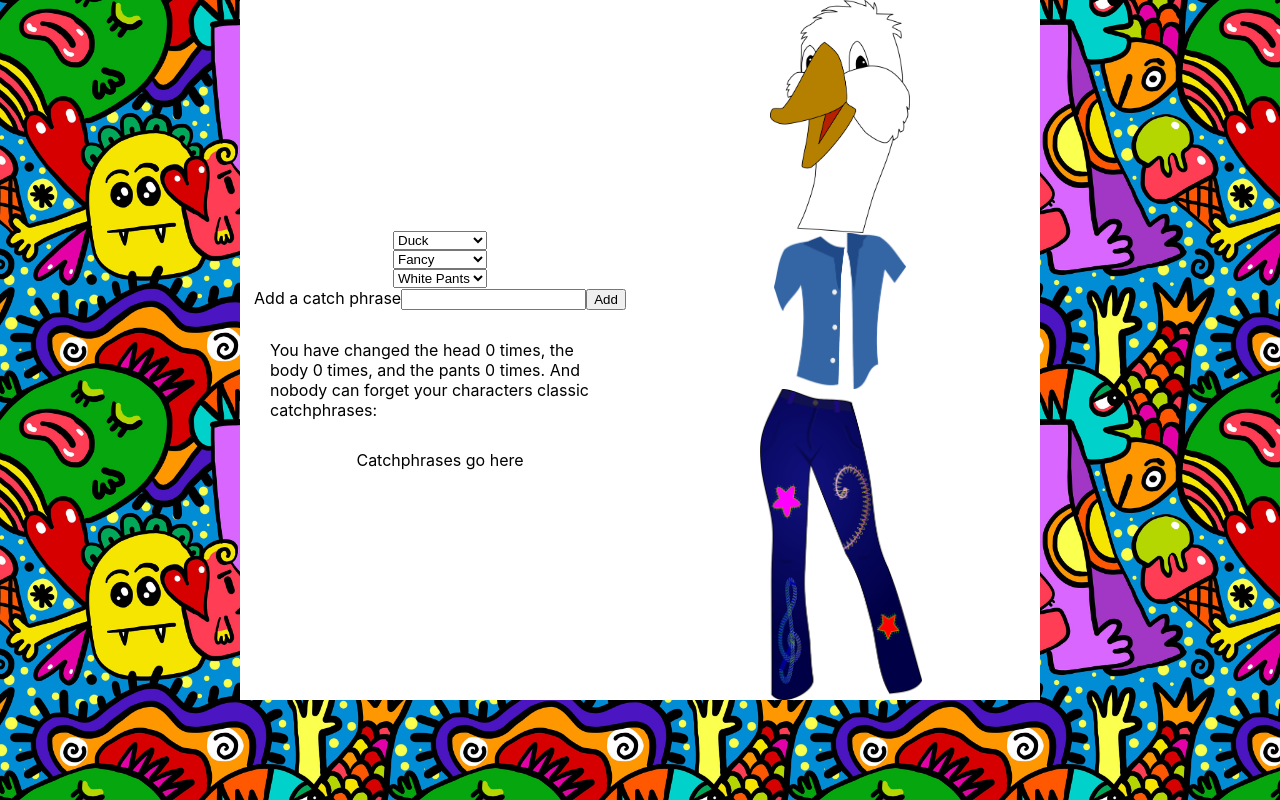
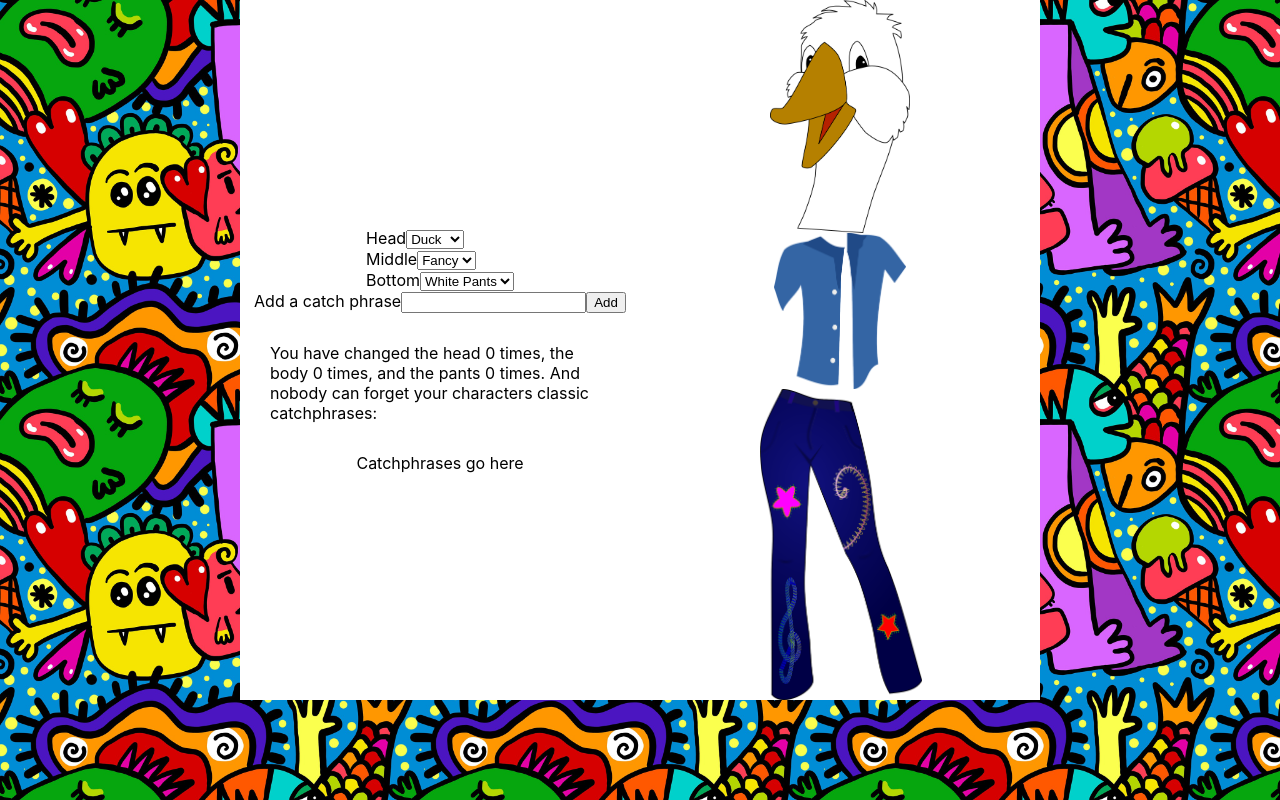
Before and after one commit to p-brubaker/character-builder, a React (Create React App) app: page / in a window 1280 px wide. Built offline with nearby package versions, Linux system fonts and the light colour scheme.

Commit message:
refactor dropdowns into a component

```diff
--- /dev/null
+++ b/src/components/dropdown/Dropdown.jsx
@@ -0,0 +1,20 @@
+import React from 'react'
+
+function Dropdown({ options, label }) {
+  return (
+    <div className="dropdown">
+      <label htmlFor={label}>{label}</label>
+      <select name={label}>
+        {options.map((option) => (
+          <>
+            <option value={option} key={option}>
+              {option}
+            </option>
+          </>
+        ))}
+      </select>
+    </div>
+  )
+}
+
+export default Dropdown
--- a/src/components/inputField/InputField.jsx
+++ b/src/components/inputField/InputField.jsx
@@ -1,27 +1,18 @@
 import React from 'react'
+import Dropdown from '../dropdown/Dropdown'
 import './InputField.css'
 
 function InputField() {
   return (
     <div className="input-field">
       <div className="picker">
-        <select name="head" id="head">
-          <option value="duck">Duck</option>
-          <option value="bird">Bird</option>
-          <option value="dog">Dog</option>
-          <option value="horse">Horse</option>
-        </select>
-        <select name="middle" id="middle">
-          <option value="fancy">Fancy</option>
-          <option value="blue">Blue</option>
-          <option value="pink">Pink</option>
-          <option value="red">Red</option>
-        </select>
-        <select name="bottom" id="bottom">
-          <option value="white_pants">White Pants</option>
-          <option value="single_leg">Single Leg</option>
-          <option value="blue_jeans">Blue Jeans</option>
-        </select>
+        {[
+          { options: ['Duck', 'Bird', 'Dog', 'Horse'], label: 'Head' },
+          { options: ['Fancy', 'Pink', 'Red', 'Blue'], label: 'Middle' },
+          { options: ['White Pants', 'Single Leg', 'Blue Jeans'], label: 'Bottom' },
+        ].map((category) => (
+          <Dropdown key={category.label} label={category.label} options={category.options} />
+        ))}
       </div>
       <div>
         <label htmlFor="catchphrases-input">Add a catch phrase</label>
```
